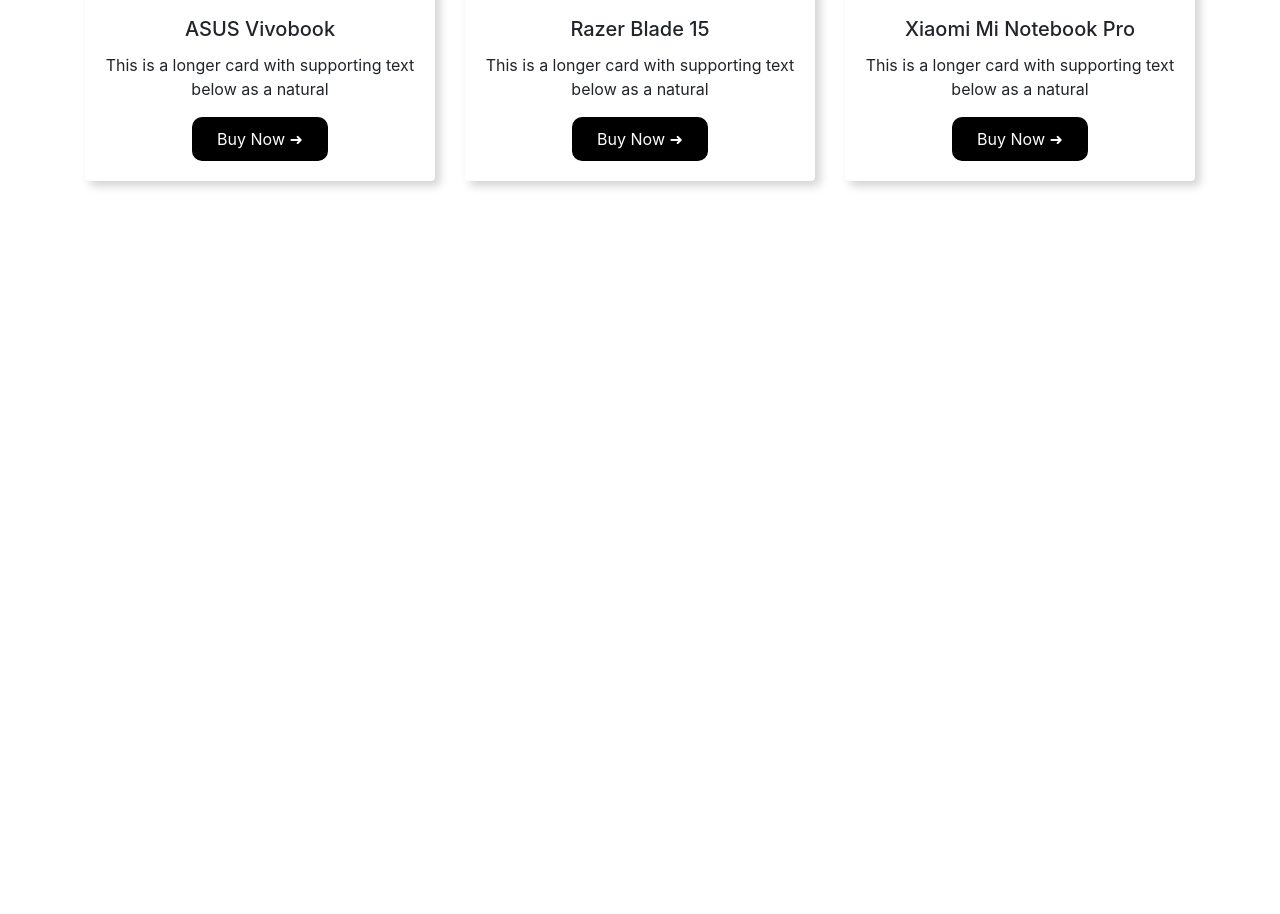
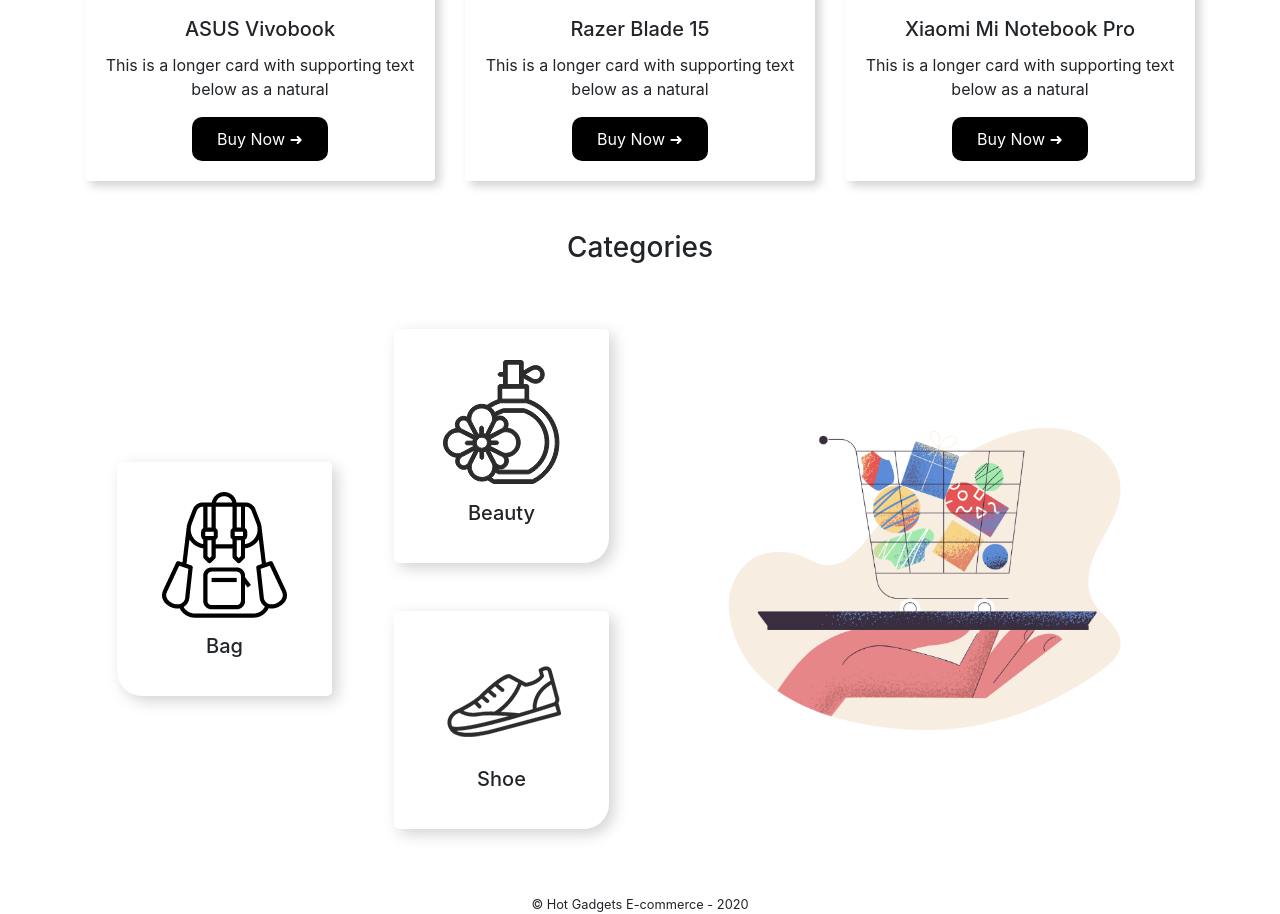
Before and after one commit to mosfiqurrahman07/hot-gadgets-mosfiqur, a plain HTML site: page index.html in a window 1280 px wide. Shown: the part 1729-2643 px from the top of the page. Before the commit the page ends 1960 px from the top, so only its background shows below. Drawn offline with nearby package versions, Linux system fonts and the light colour scheme.

Commit message:
hot gadgets complete

```diff
--- a/index.html
+++ b/index.html
@@ -154,6 +154,38 @@
       </div>
     </div>
   </div>
+  <div class="container categories">
+    <h3 class="text-center">Categories</h3>
+    <div class="row mt-5 p-3">
+      <div class="col-md-3 d-flex align-items-center justify-content-center">
+        <div class="cat cat1">
+          <img class="img-fluid" src="images/Categories/bag.png" alt="">
+          <h5 class="text-center mt-3">Bag</h5>
+        </div>
+      </div>
+      <div class="col-md-3">
+        <div class="row d-flex justify-content-center">
+          <div class="cat cat2">
+            <img class="img-fluid" src="images/Categories/perfume.png" alt="">
+            <h5 class="text-center mt-3">Beauty</h5>
+          </div>
+        </div>
+        <div class="row d-flex justify-content-center mt-5">
+          <div class="cat cat3">
+            <img class="img-fluid" src="images/Categories/shoe.png" alt="">
+            <h5 class="text-center">Shoe</h5>
+          </div>
+        </div>
+      </div>
+      <div class="col-md-6 d-flex align-items-center justify-content-center">
+        <img class="d-block w-100" src="images/Categories/pale-order.png" alt="">
+      </div>
+    </div>
+  </div>
+
+  <footer class="d-flex justify-content-center">
+    <small>&copy; Hot Gadgets E-commerce - 2020</small>
+  </footer>
 
 
   <script src="https://code.jquery.com/jquery-3.5.1.slim.min.js" integrity="sha384-DfXdz2htPH0lsSSs5nCTpuj/zy4C+OGpamoFVy38MVBnE+IbbVYUew+OrCXaRkfj" crossorigin="anonymous"></script>
--- a/style.css
+++ b/style.css
@@ -15,3 +15,13 @@
     border: none;
     box-shadow: 5px 5px 10px lightgray;
 }
+.cat{
+    padding: 30px 45px;
+    box-shadow: 5px 5px 15px lightgray;
+}
+.cat1{
+    border-radius: 5px 5px 5px 25px;
+}
+.cat2, .cat3{
+    border-radius: 5px 5px 25px 5px;
+}
```
